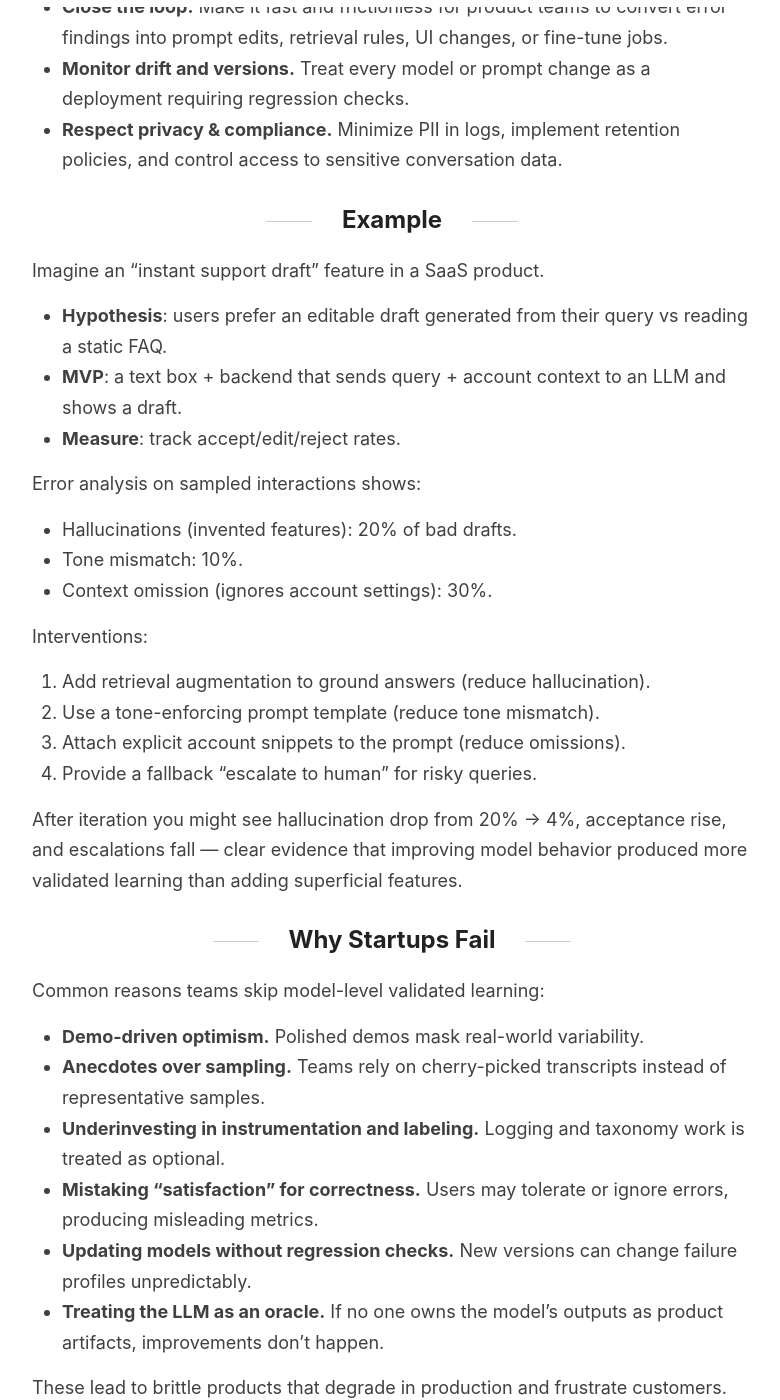
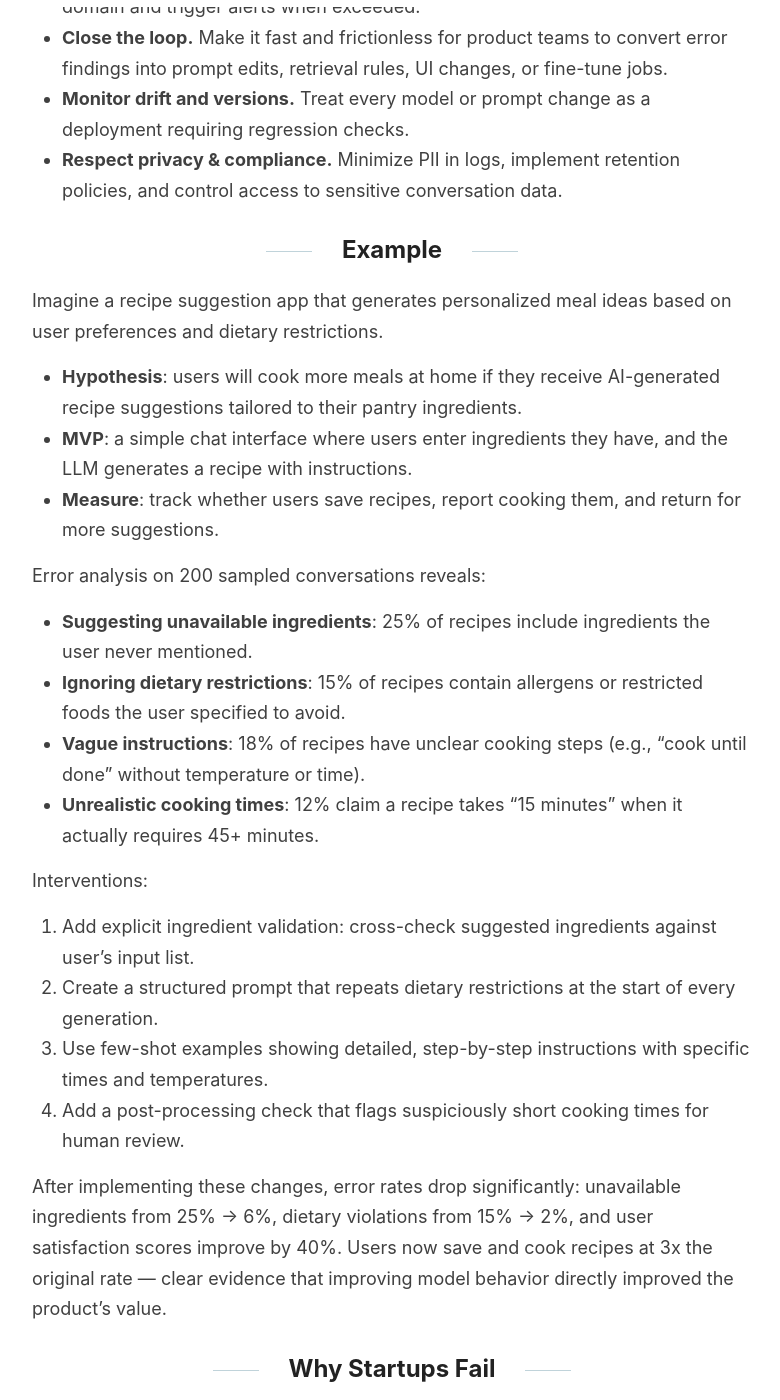
Before and after one commit to DamiMartinez/damimartinez.github.io, a Jekyll site: the page built from _posts/2025-10-01-rethinking-lean-startup-ai.md, in a window 1280 px wide and 1400 px high, scrolled down 3498 px. Shown: the whole window, without its empty margins (248-1028 px from the left). Built offline with Jekyll 4.4.1, drawn with Linux system fonts in a browser that asks for light colours; some of the changed text lies outside the part shown.

Commit message:
New post. Update

```diff
--- a/_posts/2025-10-01-rethinking-lean-startup-ai.md
+++ b/_posts/2025-10-01-rethinking-lean-startup-ai.md
@@ -38,7 +38,7 @@ Ignoring the model side creates blind spots: subtle errors (hallucinations, tone
 
 ## Error Analysis
 
-Error analysis is the structured method for turning model outputs into measurable signals. It typically involves:
+Error analysis is the structured method for turning model outputs into measurable signals. This approach was popularized by **[Hamel Husain](https://hamel.dev/) and [Shreya Shankar](https://www.sh-reya.com/)** in their course [AI Evals For Engineers & PMs](https://maven.com/parlance-labs/evals). It typically involves:
 
 - **Sampling** representative interactions (successes, failures, edge cases).
 - **Defining failure modes** (hallucination, omission, misinterpretation, unsafe reply, tone mismatch, etc.).
@@ -81,26 +81,27 @@ If the model is part of your product, adopt these concrete practices:
 
 ## Example
 
-Imagine an “instant support draft” feature in a SaaS product.
+Imagine a recipe suggestion app that generates personalized meal ideas based on user preferences and dietary restrictions.
 
-- **Hypothesis**: users prefer an editable draft generated from their query vs reading a static FAQ.
-- **MVP**: a text box + backend that sends query + account context to an LLM and shows a draft.
-- **Measure**: track accept/edit/reject rates.
+- **Hypothesis**: users will cook more meals at home if they receive AI-generated recipe suggestions tailored to their pantry ingredients.
+- **MVP**: a simple chat interface where users enter ingredients they have, and the LLM generates a recipe with instructions.
+- **Measure**: track whether users save recipes, report cooking them, and return for more suggestions.
 
-Error analysis on sampled interactions shows:
+Error analysis on 200 sampled conversations reveals:
 
-- Hallucinations (invented features): 20% of bad drafts.
-- Tone mismatch: 10%.
-- Context omission (ignores account settings): 30%.
+- **Suggesting unavailable ingredients**: 25% of recipes include ingredients the user never mentioned.
+- **Ignoring dietary restrictions**: 15% of recipes contain allergens or restricted foods the user specified to avoid.
+- **Vague instructions**: 18% of recipes have unclear cooking steps (e.g., "cook until done" without temperature or time).
+- **Unrealistic cooking times**: 12% claim a recipe takes "15 minutes" when it actually requires 45+ minutes.
 
 Interventions:
 
-1. Add retrieval augmentation to ground answers (reduce hallucination).
-2. Use a tone-enforcing prompt template (reduce tone mismatch).
-3. Attach explicit account snippets to the prompt (reduce omissions).
-4. Provide a fallback “escalate to human” for risky queries.
+1. Add explicit ingredient validation: cross-check suggested ingredients against user's input list.
+2. Create a structured prompt that repeats dietary restrictions at the start of every generation.
+3. Use few-shot examples showing detailed, step-by-step instructions with specific times and temperatures.
+4. Add a post-processing check that flags suspiciously short cooking times for human review.
 
-After iteration you might see hallucination drop from 20% → 4%, acceptance rise, and escalations fall — clear evidence that improving model behavior produced more validated learning than adding superficial features.
+After implementing these changes, error rates drop significantly: unavailable ingredients from 25% → 6%, dietary violations from 15% → 2%, and user satisfaction scores improve by 40%. Users now save and cook recipes at 3x the original rate — clear evidence that improving model behavior directly improved the product's value.
 
 
 ## Why Startups Fail
```
